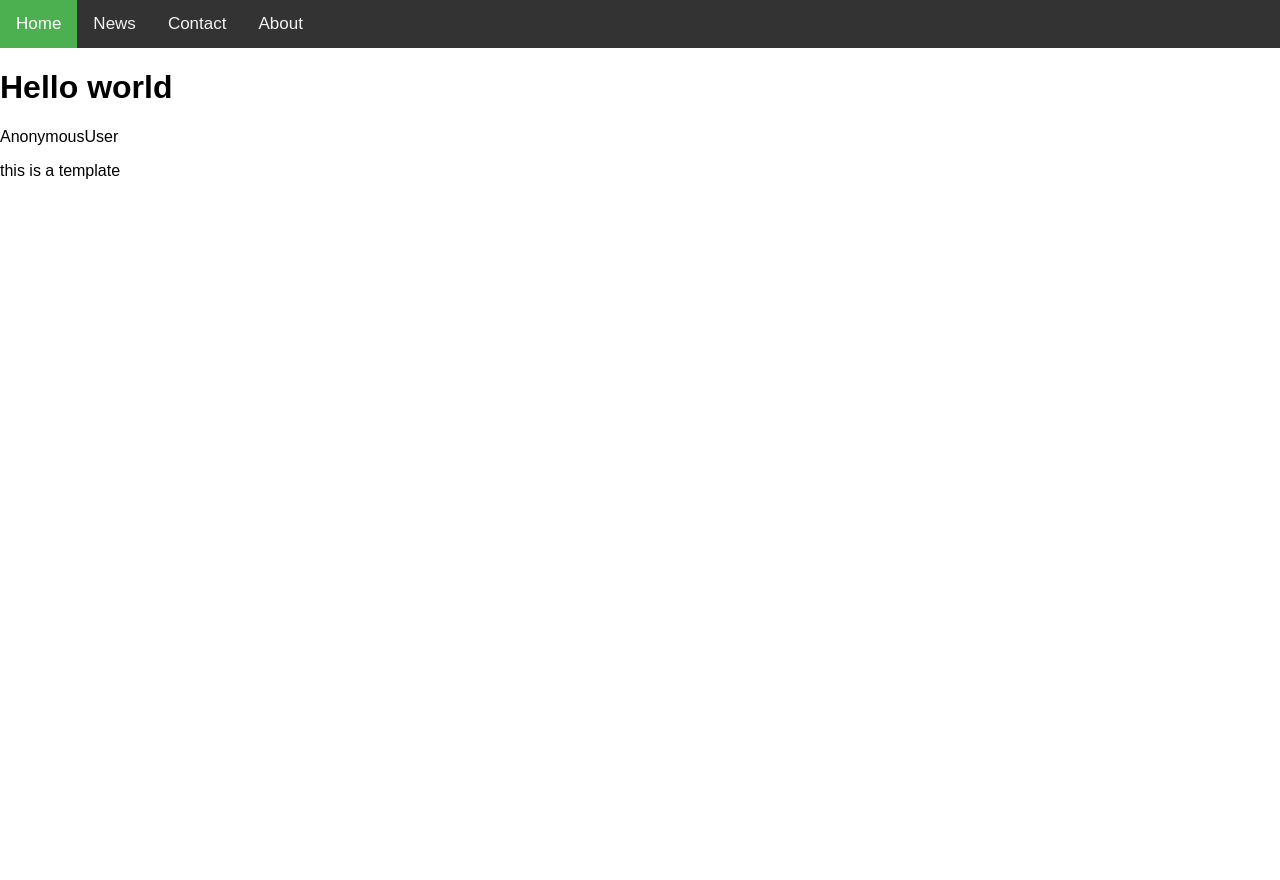
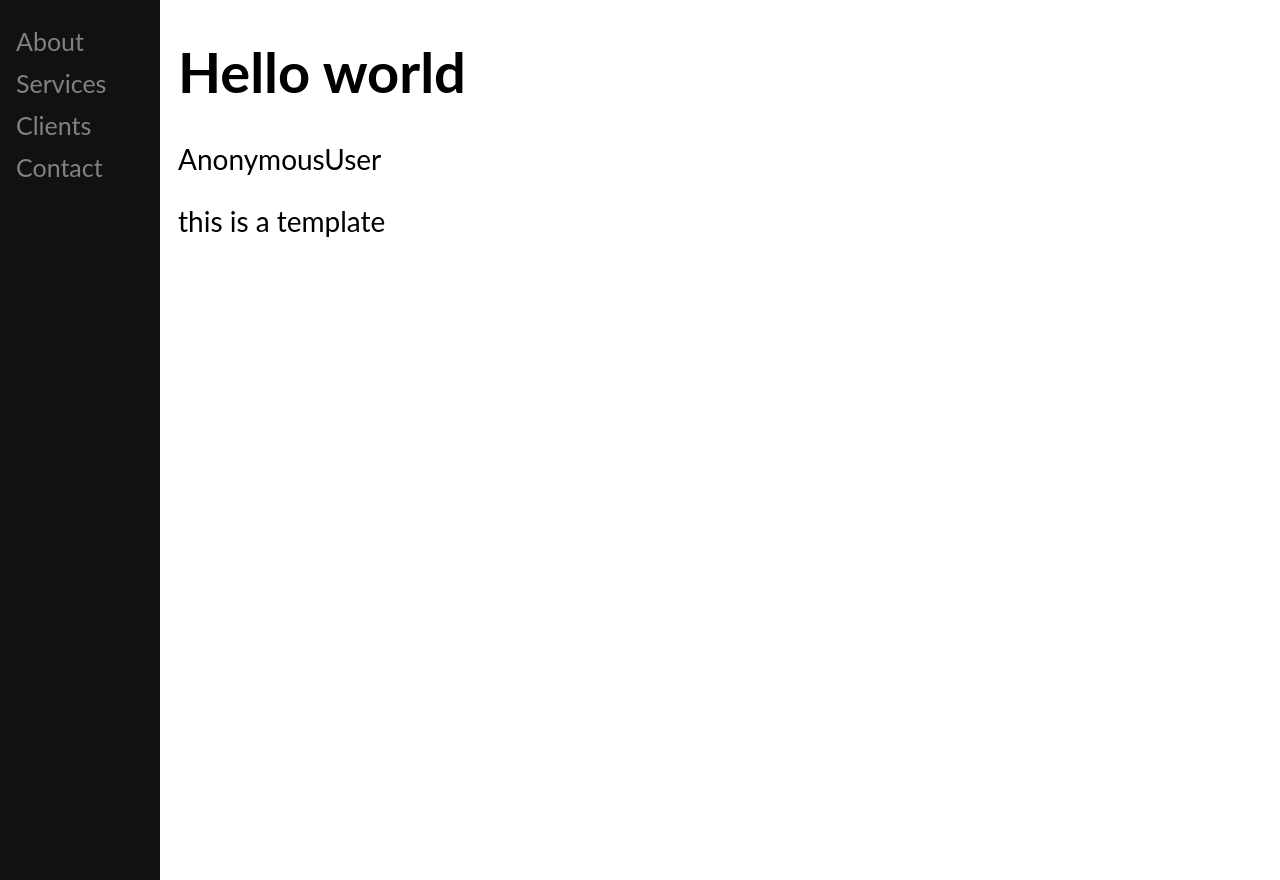
Before and after one commit to zhiqianfoo97/A-Web-Platform-for-Organizing-Projects-using-Scrum-Practice, a Django app: page /sprintbacklogview/ in a window 1280 px wide. Run offline with Django 3.2, Linux system fonts and the light colour scheme.

Commit message:
update template

```diff
--- a/templates/common/base.html
+++ b/templates/common/base.html
@@ -2,11 +2,25 @@
 <html>
 <head>
 </head>
+
 <body>
-    {% include 'common/narbar.html' %}
-    {% block content %}
-        replace me
-    {% endblock %}
-
+    <div class="main">
+        {% include 'common/sidenav.html' %}
+        {% block content %}
+            replace me
+        {% endblock %}
+    </div>
 </body>
 </html>
+
+<style>
+body {
+    font-family: "Lato", sans-serif;
+}
+
+.main {
+    margin-left: 160px; /* Same as the width of the sidenav */
+    font-size: 28px; /* Increased text to enable scrolling */
+    padding: 0px 10px;
+}
+</style>
--- /dev/null
+++ b/templates/common/sidenav.html
@@ -0,0 +1,56 @@
+<!DOCTYPE html>
+<html>
+<head>
+<meta name="viewport" content="width=device-width, initial-scale=1">
+<style>
+body {
+  font-family: "Lato", sans-serif;
+}
+
+.sidenav {
+  height: 100%;
+  width: 160px;
+  position: fixed;
+  z-index: 1;
+  top: 0;
+  left: 0;
+  background-color: #111;
+  overflow-x: hidden;
+  padding-top: 20px;
+}
+
+.sidenav a {
+  padding: 6px 8px 6px 16px;
+  text-decoration: none;
+  font-size: 25px;
+  color: #818181;
+  display: block;
+}
+
+.sidenav a:hover {
+  color: #f1f1f1;
+}
+
+.main {
+  margin-left: 160px; /* Same as the width of the sidenav */
+  font-size: 28px; /* Increased text to enable scrolling */
+  padding: 0px 10px;
+}
+
+@media screen and (max-height: 450px) {
+  .sidenav {padding-top: 15px;}
+  .sidenav a {font-size: 18px;}
+}
+</style>
+</head>
+<body>
+
+<div class="sidenav">
+  <a href="#about">About</a>
+  <a href="#services">Services</a>
+  <a href="#clients">Clients</a>
+  <a href="#contact">Contact</a>
+</div>
+
+</body>
+</html>
```
Also changed, not shown: templates/style/base.css (added, +11 -0 lines), templates/style/style.css (deleted).
